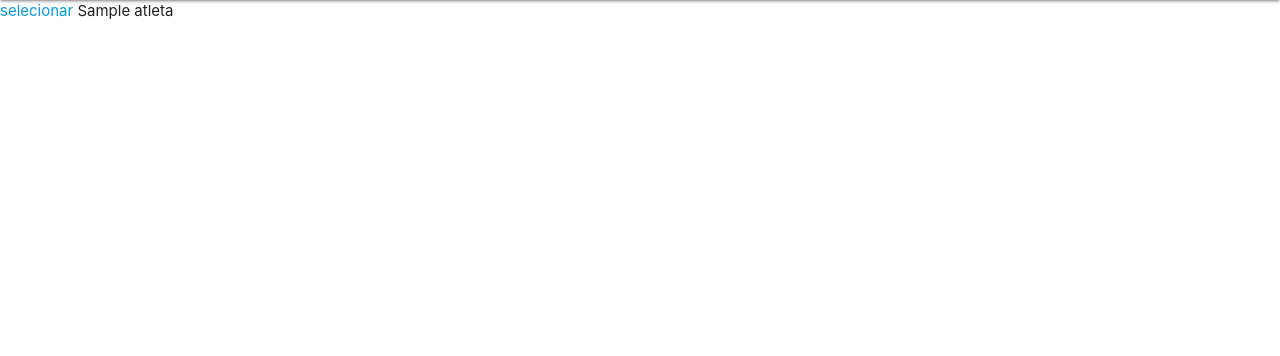
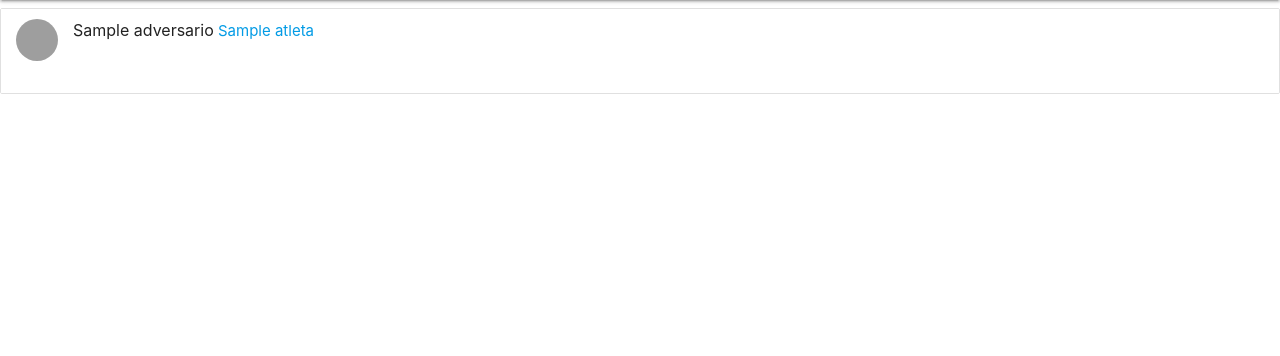
Before and after one commit to DiegoDenzer/realmatismo, a Django app: template jogo/templates/jogo/atletas.html in a window 1280 px wide. Shown: the part 64-420 px from the top of the page. Run offline with Django 3.2, Linux system fonts and the light colour scheme; the template is opened without the code that fills it: values that come from a table or form of the project are taken from there, others are empty; tables that the repository leaves empty hold one stand-in row (values such as "Sample post"); some libraries are stand-ins or nearby versions; grey boxes are pictures that could not be loaded.

Commit message:
Inicio Mudando Atleta.

```diff
--- a/jogo/templates/jogo/atletas.html
+++ b/jogo/templates/jogo/atletas.html
@@ -1,10 +1,16 @@
 {% extends 'base.html' %}
 {% block title %}Atletas|Realmatismo Fc {% endblock %}
 {% block main %}
+    <ul class="collection">
     {% for atleta in atletas %}
-        <a href="{% url 'atleta' atleta.pk %}"> selecionar  </a>
-        {{ atleta.nome }}
+
+        <li class="collection-item avatar">
+            <img src="media/{{ jogo.adversario.escudo_adversario }}" alt="" class="circle">
+            <span class="title">{{ jogo.adversario.nome }}</span>
+            <a href="{% url 'atleta' atleta.pk %}"> {{ atleta.nome }} </a>
+        </li>
     {% empty %}
         Sem atletas
     {% endfor %}
+    </ul>
 {% endblock %}
```
